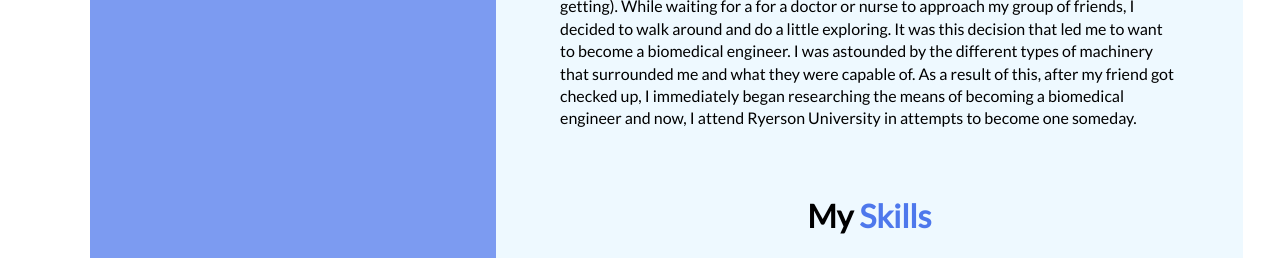
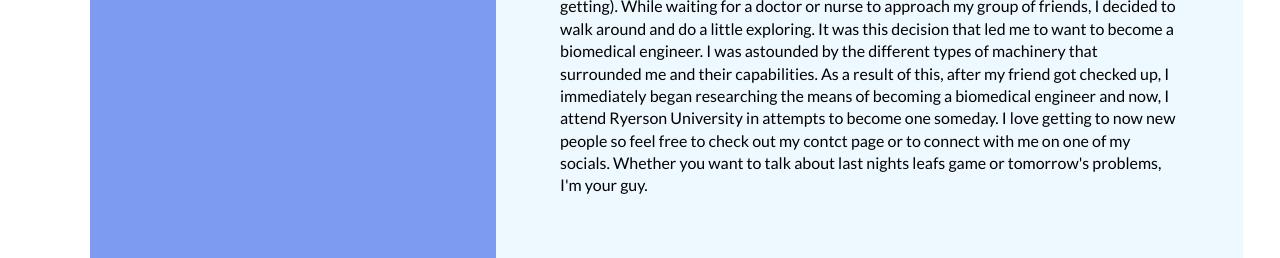
Before and after one commit to hassanalawie/HassansWebsite, a website: page dist/home.html in a window 1280 px wide. Shown: the part 459-717 px from the top of the page. Drawn offline with Linux system fonts and the light colour scheme.

Commit message:
Updated form

```diff
--- a/dist/home.html
+++ b/dist/home.html
@@ -96,7 +96,8 @@
               <h1 class="l-heading">Hassan Alawie</h1>
               <h3>Description</h3>
               <p>
-                One day I was in a hospital after an intense basketball game (that’s all the context you’re getting). While waiting for a for a doctor or nurse to approach my group of friends, I decided to walk around and do a little exploring. It was this decision that led me to want to become a biomedical engineer. I was astounded by the different types of machinery that surrounded me and what they were capable of. As a result of this, after my friend got checked up, I immediately began researching the means of becoming a biomedical engineer and now, I attend Ryerson University in attempts to become one someday.
+                One day I was in a hospital after an intense basketball game (that’s all the context you’re getting). While waiting for a doctor or nurse to approach my group of friends, I decided to walk around and do a little exploring. It was this decision that led me to want to become a biomedical engineer. I was astounded by the different types of machinery that surrounded me and their capabilities. As a result of this, after my friend got checked up, I immediately began researching the means of becoming a biomedical engineer and now, I attend Ryerson University in attempts to become one someday.
+                I love getting to now new people so feel free to check out my contct page or to connect with me on one of my socials. Whether you want to talk about last nights leafs game or tomorrow's problems, I'm your guy.
               </p>
             </div>
             <div class="skills">
```
